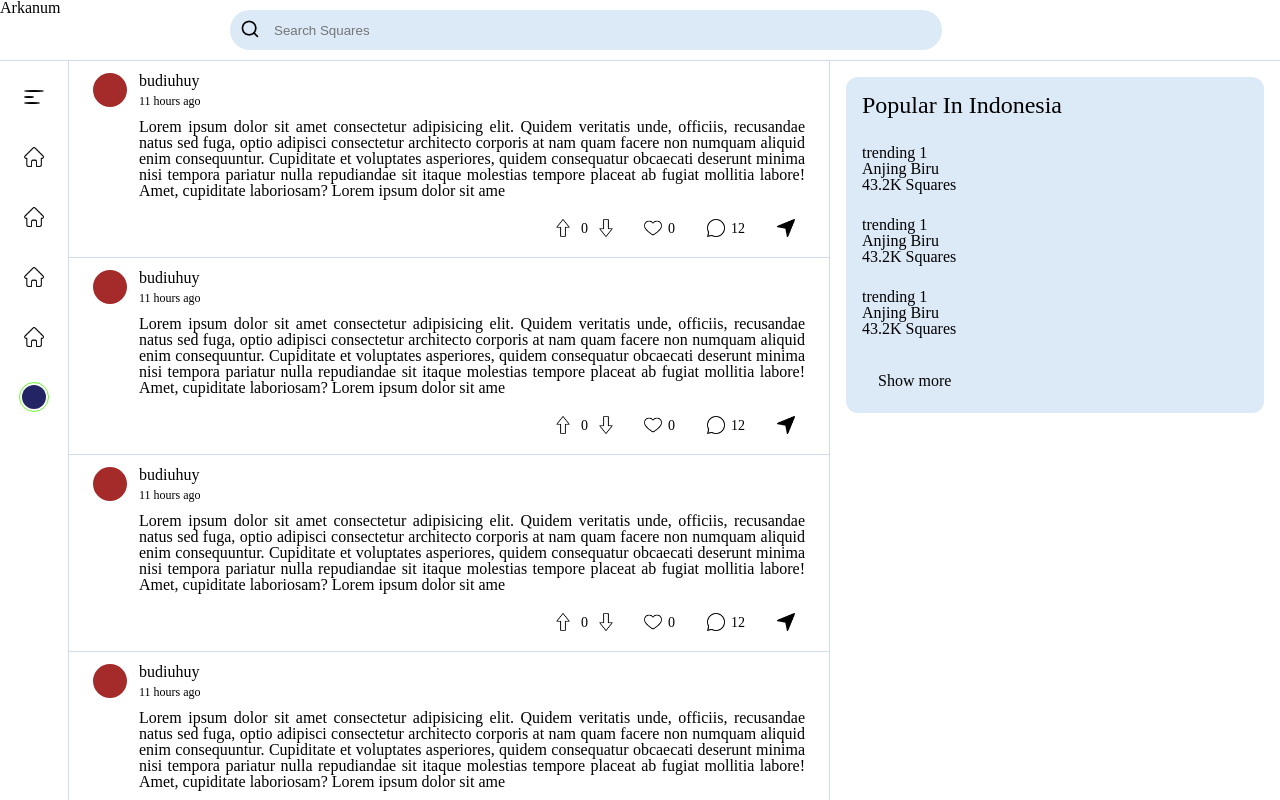
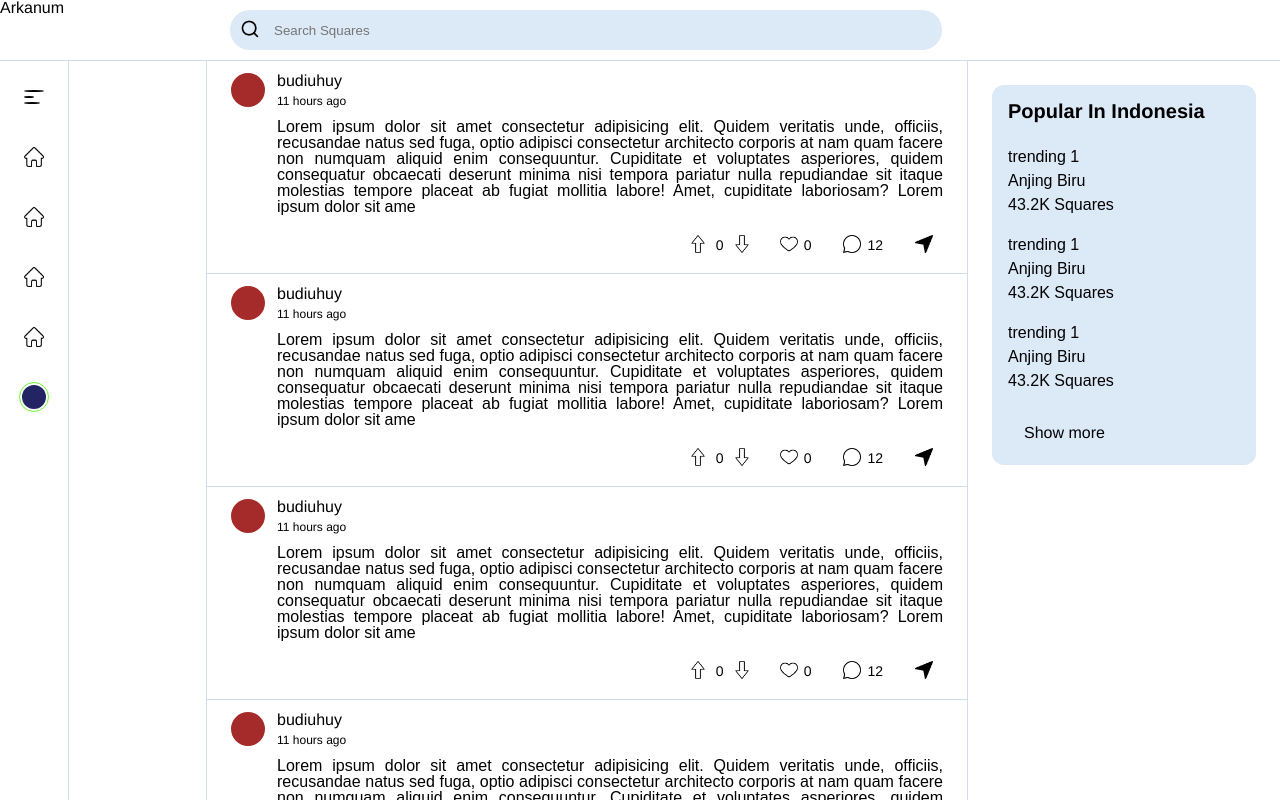
Before and after one commit to arkandamar/Arkanum, a React (Vite) app in the folder frontend-arkanum/: page / in a window 1280 px wide. Built offline with nearby package versions, Linux system fonts and the light colour scheme.

Commit message:
optimize color and spacing

```diff
--- a/frontend-arkanum/src/App.scss
+++ b/frontend-arkanum/src/App.scss
@@ -4,7 +4,8 @@
   width: 100vw;
   height: 100vh;
   display: grid;
-  grid-template-columns: max-content max-content 1fr;
+  grid-template-columns: 206px max-content 1fr;
   grid-template-rows: max-content 1fr;
   grid-template-areas: "search search search";
+  font-family: Helvetica, Arial, sans-serif;
 }
--- a/frontend-arkanum/src/components/ListCard.scss
+++ b/frontend-arkanum/src/components/ListCard.scss
@@ -6,12 +6,14 @@
   background-color: $secondary-color;
   flex-direction: column;
   @include align();
-  padding: 16px 16px;
+  padding: 16px 0;
   gap: 16px;
   border-radius: 12px;
 
   .title {
-    font-size: 24px;
+    font-size: 20px;
+    font-weight: bold;
+    margin: 0 16px;
   }
 
   .container-list {
@@ -19,7 +21,11 @@
     flex-direction: column;
 
     li {
-      padding: 12px 0;
+      padding: 12px 16px;
+      @include align();
+      @include arial();
+      flex-direction: column;
+      gap: 8px;
 
       &:hover {
         background: $tertiary-color;
@@ -29,6 +35,7 @@
   }
 
   .show {
+    margin: 0 16px;
     width: max-content;
     padding: 0 16px;
     height: 32px;
@@ -36,7 +43,7 @@
     @include align(left, center);
 
     &:hover {
-      background: peru;
+      background: $tertiary-color;
       cursor: pointer;
     }
   }
--- a/frontend-arkanum/src/components/Searchbar.scss
+++ b/frontend-arkanum/src/components/Searchbar.scss
@@ -49,6 +49,10 @@ $button-size: 40px;
       border: none;
       outline: none;
       padding: 0 44px;
+
+      &:focus {
+        background: $tertiary-color;
+      }
     }
   }
 }
--- a/frontend-arkanum/src/components/Squares.scss
+++ b/frontend-arkanum/src/components/Squares.scss
@@ -67,6 +67,7 @@ $section-size: 34px;
 
     .text {
       width: 100%;
+      @include arial();
     }
 
     .interaction {
--- a/frontend-arkanum/src/main.scss
+++ b/frontend-arkanum/src/main.scss
@@ -22,3 +22,9 @@ $padding-m: 12px;
   width: $size;
   height: $size;
 }
+@mixin helvetica() {
+  font-family: Helvetica, sans-serif;
+}
+@mixin arial() {
+  font-family: Arial, sans-serif;
+}
--- a/frontend-arkanum/src/pages/ScrollPage.scss
+++ b/frontend-arkanum/src/pages/ScrollPage.scss
@@ -8,6 +8,7 @@
   background-color: $secondary-color;
   overflow-y: scroll;
   border-right: 1px solid $border-color;
+  border-left: 1px solid $border-color;
 
   &::-webkit-scrollbar {
     display: none;
--- a/frontend-arkanum/src/pages/Sider.scss
+++ b/frontend-arkanum/src/pages/Sider.scss
@@ -1,6 +1,6 @@
 @import "../main.scss";
 
-$sider-padding: 16px;
+$sider-padding: $padding-xl;
 
 .container-sider {
   width: 100%;
```
